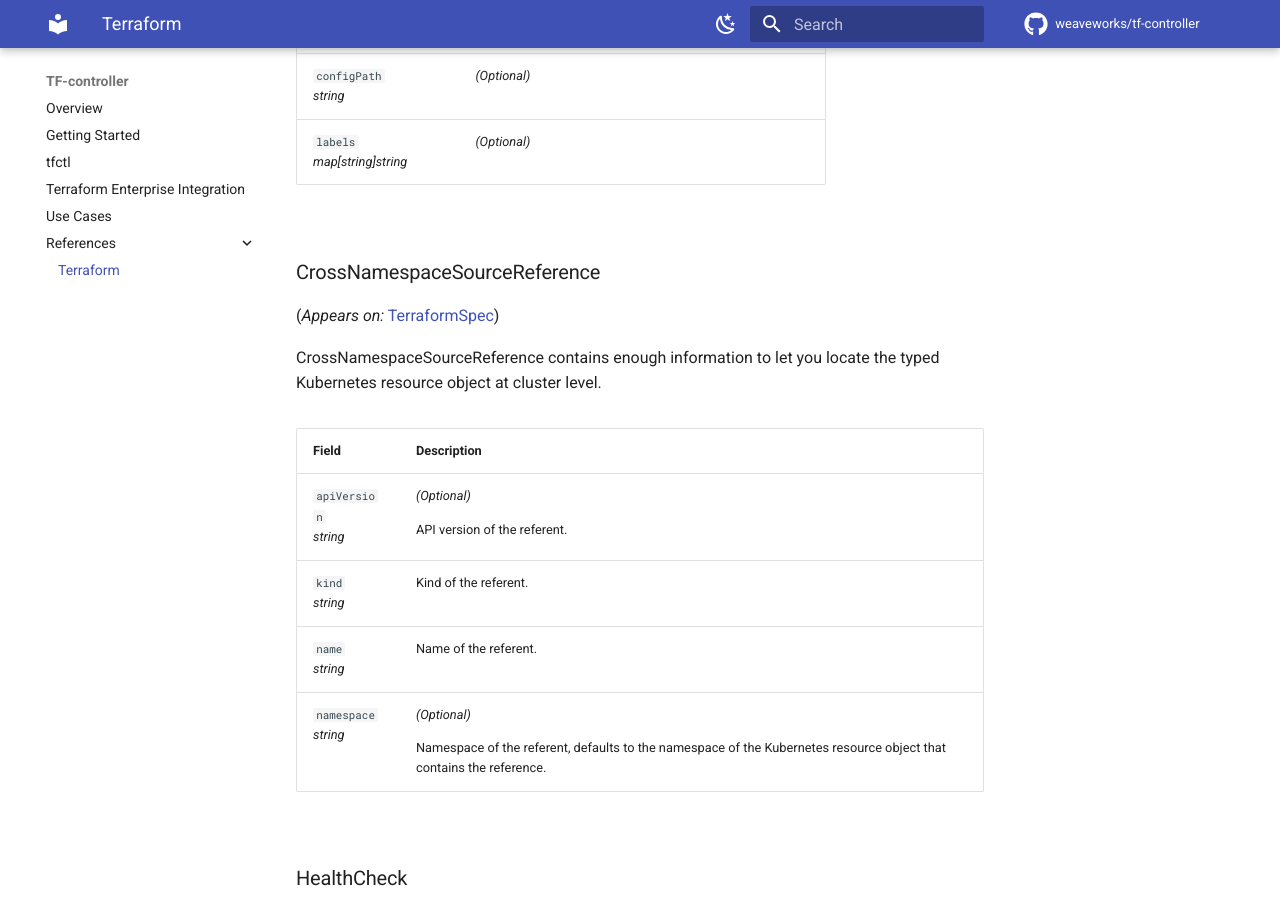
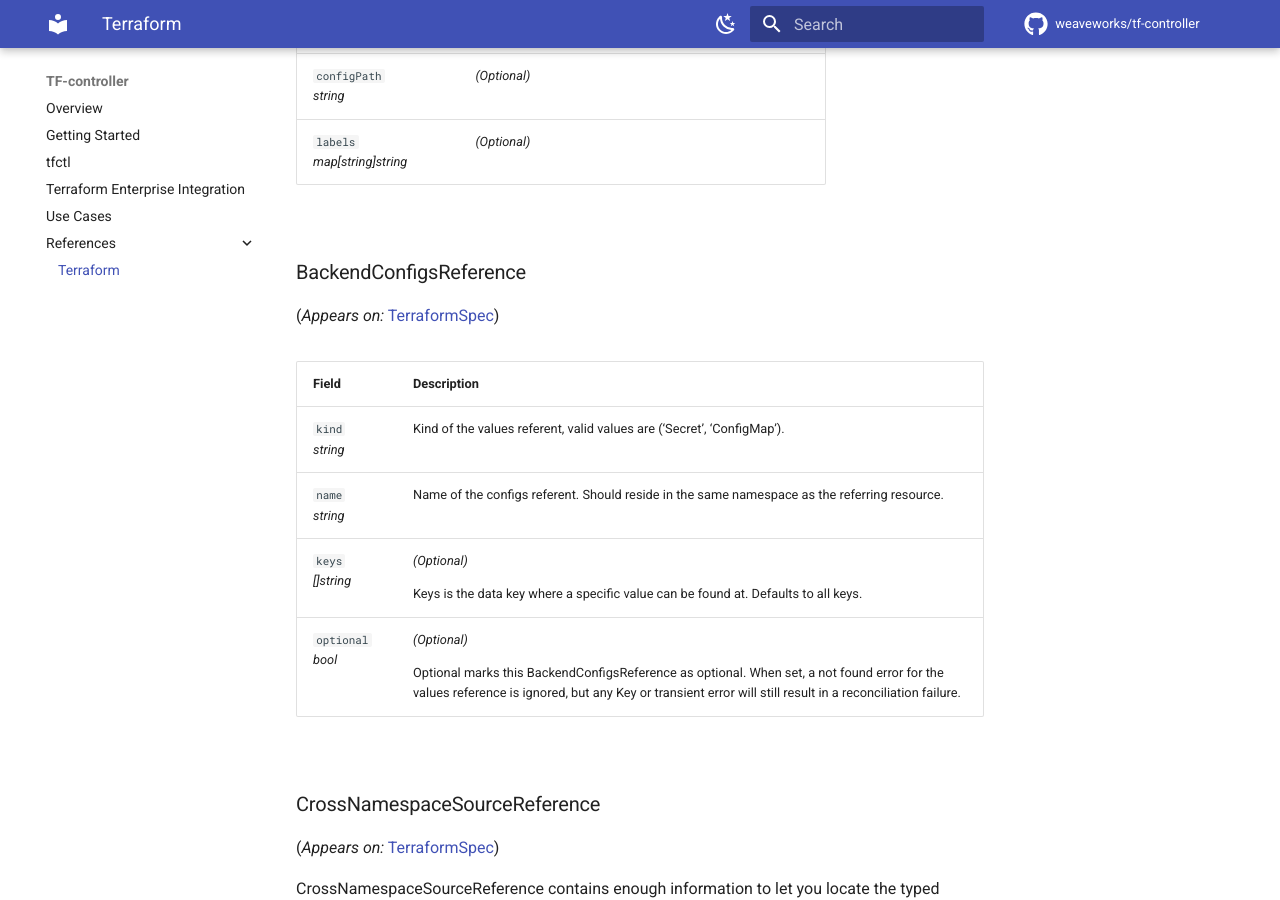
Before and after one commit to flux-iac/tofu-controller, an MkDocs documentation site: the page built from docs/References/terraform.md, in a window 1280 px wide and 900 px high, scrolled down 826 px. Built offline with MkDocs 1.6.1 and Material for MkDocs 9.7.7, drawn with Linux system fonts in a browser that asks for light colours; comment, search, counter and statistics services are not loaded; some of the changed text lies outside the part shown.

Commit message:
update api docs

```diff
--- a/docs/References/terraform.md
+++ b/docs/References/terraform.md
@@ -96,6 +96,75 @@ map[string]string
 </table>
 </div>
 </div>
+<h3 id="infra.contrib.fluxcd.io/v1alpha1.BackendConfigsReference">BackendConfigsReference
+</h3>
+<p>
+(<em>Appears on:</em>
+<a href="#infra.contrib.fluxcd.io/v1alpha1.TerraformSpec">TerraformSpec</a>)
+</p>
+<div class="md-typeset__scrollwrap">
+<div class="md-typeset__table">
+<table>
+<thead>
+<tr>
+<th>Field</th>
+<th>Description</th>
+</tr>
+</thead>
+<tbody>
+<tr>
+<td>
+<code>kind</code><br>
+<em>
+string
+</em>
+</td>
+<td>
+<p>Kind of the values referent, valid values are (&lsquo;Secret&rsquo;, &lsquo;ConfigMap&rsquo;).</p>
+</td>
+</tr>
+<tr>
+<td>
+<code>name</code><br>
+<em>
+string
+</em>
+</td>
+<td>
+<p>Name of the configs referent. Should reside in the same namespace as the
+referring resource.</p>
+</td>
+</tr>
+<tr>
+<td>
+<code>keys</code><br>
+<em>
+[]string
+</em>
+</td>
+<td>
+<em>(Optional)</em>
+<p>Keys is the data key where a specific value can be found at. Defaults to all keys.</p>
+</td>
+</tr>
+<tr>
+<td>
+<code>optional</code><br>
+<em>
+bool
+</em>
+</td>
+<td>
+<em>(Optional)</em>
+<p>Optional marks this BackendConfigsReference as optional. When set, a not found error
+for the values reference is ignored, but any Key or
+transient error will still result in a reconciliation failure.</p>
+</td>
+</tr>
+</tbody>
+</table>
+</div>
+</div>
 <h3 id="infra.contrib.fluxcd.io/v1alpha1.CrossNamespaceSourceReference">CrossNamespaceSourceReference
 </h3>
 <p>
@@ -692,6 +761,19 @@ BackendConfigSpec
 </tr>
 <tr>
 <td>
+<code>backendConfigsFrom</code><br>
+<em>
+<a href="#infra.contrib.fluxcd.io/v1alpha1.BackendConfigsReference">
+[]BackendConfigsReference
+</a>
+</em>
+</td>
+<td>
+<em>(Optional)</em>
+</td>
+</tr>
+<tr>
+<td>
 <code>vars</code><br>
 <em>
 <a href="#infra.contrib.fluxcd.io/v1alpha1.Variable">
@@ -717,7 +799,7 @@ BackendConfigSpec
 <em>(Optional)</em>
 <p>List of references to a Secret or a ConfigMap to generate variables for
 Terraform resources based on its data, selectively by varsKey. Values of the later
-Secret / ConfigMap with the samek keys will override those of the former.</p>
+Secret / ConfigMap with the same keys will override those of the former.</p>
 </td>
 </tr>
 <tr>
@@ -1020,6 +1102,19 @@ BackendConfigSpec
 </tr>
 <tr>
 <td>
+<code>backendConfigsFrom</code><br>
+<em>
+<a href="#infra.contrib.fluxcd.io/v1alpha1.BackendConfigsReference">
+[]BackendConfigsReference
+</a>
+</em>
+</td>
+<td>
+<em>(Optional)</em>
+</td>
+</tr>
+<tr>
+<td>
 <code>vars</code><br>
 <em>
 <a href="#infra.contrib.fluxcd.io/v1alpha1.Variable">
@@ -1045,7 +1140,7 @@ BackendConfigSpec
 <em>(Optional)</em>
 <p>List of references to a Secret or a ConfigMap to generate variables for
 Terraform resources based on its data, selectively by varsKey. Values of the later
-Secret / ConfigMap with the samek keys will override those of the former.</p>
+Secret / ConfigMap with the same keys will override those of the former.</p>
 </td>
 </tr>
 <tr>
```
Also changed, not shown: other parts of docs/References/terraform.md (+1 -2 lines).
